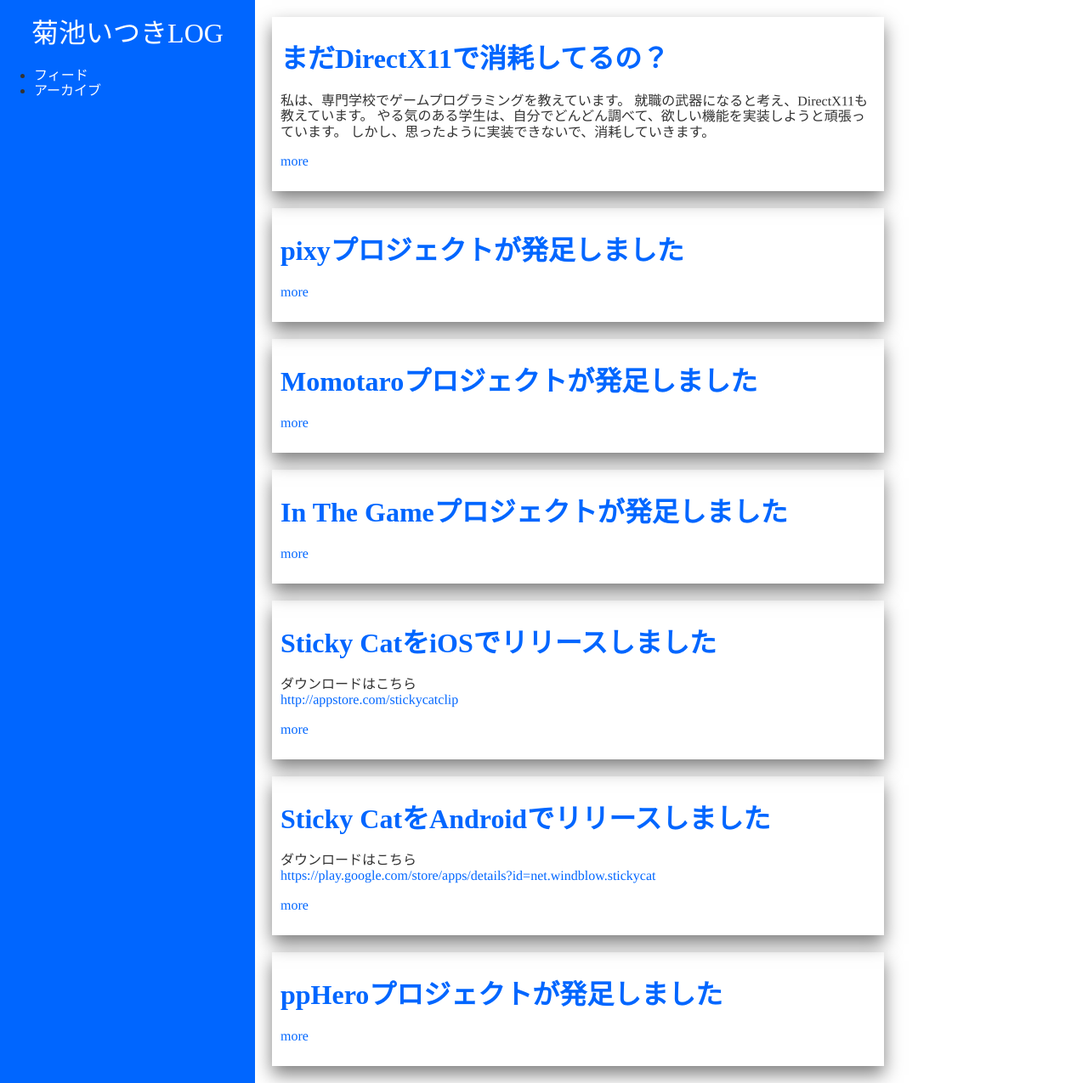
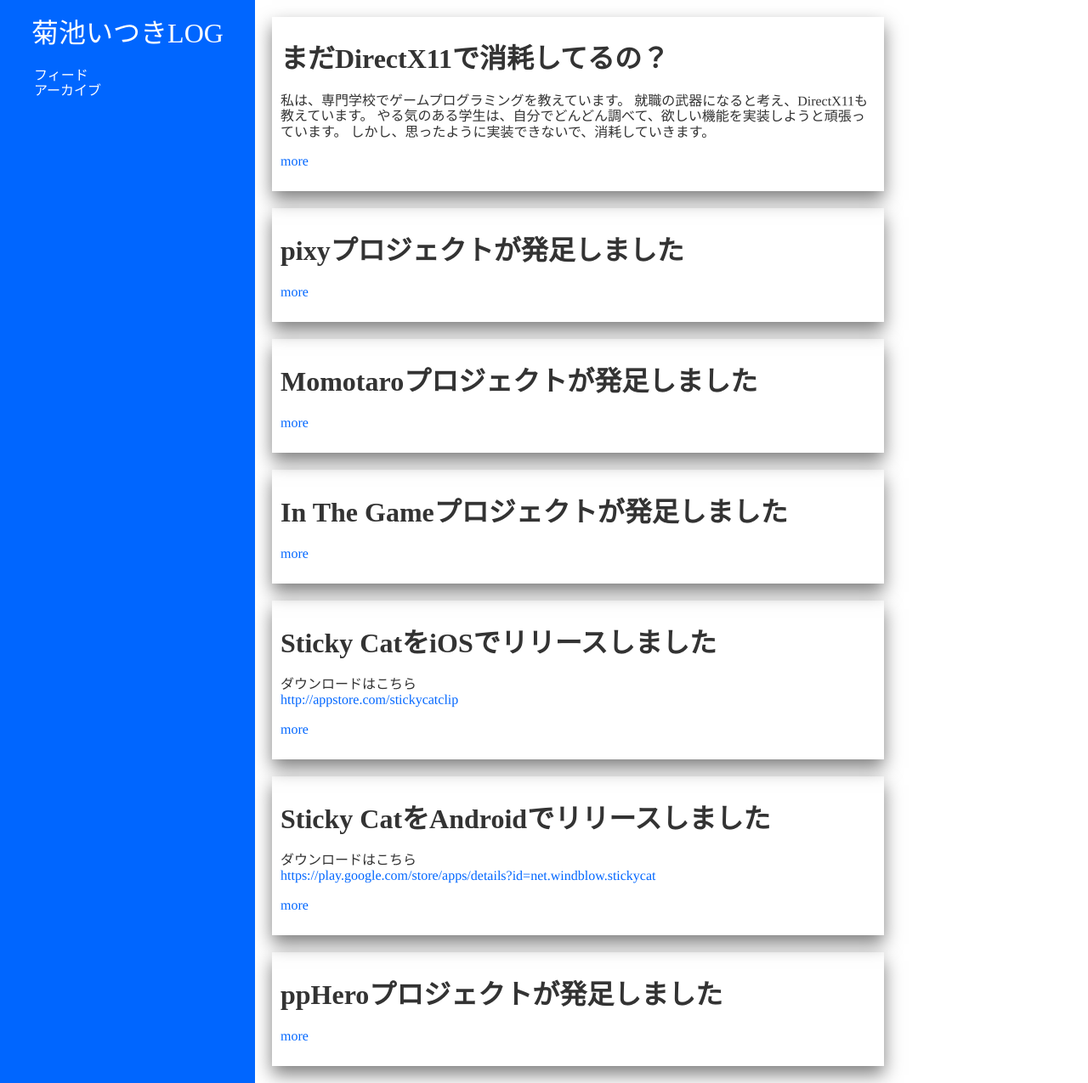
Before and after one commit to itukikikuti/windblow.net, a Jekyll site: the page built from index.html, in a window 1280 px wide and 1275 px high. Shown: the whole window at 85% size. Built offline with Jekyll 4.4.1, drawn with Linux system fonts in a browser that asks for light colours; some web fonts are replaced.

Commit message:
Update style.scss

```diff
--- a/css/style.scss
+++ b/css/style.scss
@@ -32,6 +32,9 @@ header {
     a {
         color: $white;
     }
+    nav ul {
+        list-style: none;
+    }
 }
 main {
     margin-left: 300px;
@@ -41,8 +44,11 @@ section, article {
     padding: 10px;
     max-width: 700px;
     box-shadow: 0px 10px 20px rgba(0, 0, 0, 0.5);
-    h1 {
+    h1 a {
         font-weight: 900;
         color: $black;
+        &:hover {
+            color: $color;
+        }
     }
 }
```
